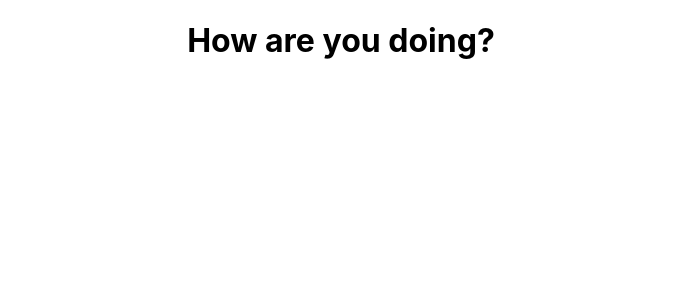
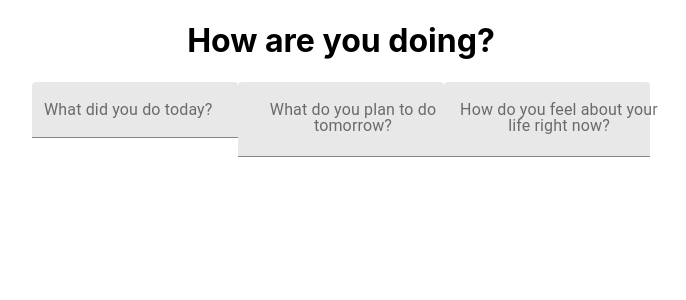
Before and after one commit to nmegrant/daily-check-in-frontend, a React (Create React App) app: page /form in a window 1280 px wide. Shown: the top 300 px of the page, without its empty margins (299-985 px from the left). Built offline with nearby package versions, Linux system fonts and the light colour scheme.

Commit message:
Set up controlled form

```diff
--- a/src/pages/FormPage.js
+++ b/src/pages/FormPage.js
@@ -1,5 +1,48 @@
-import React from "react";
+import React, { useState } from "react";
+import TextField from "@material-ui/core/TextField";
+import FormControl from "@material-ui/core/FormControl";
 
 export default function FormPage() {
-  return <h1>How are you doing?</h1>;
+  const [today, setToday] = useState("");
+  const [tomorrow, setTomorrow] = useState("");
+  const [life, setLife] = useState("");
+
+  return (
+    <div>
+      <h1>How are you doing?</h1>
+
+      <form>
+        <FormControl>
+          <TextField
+            label="What did you do today?"
+            placeholder="What did you do today?"
+            multiline
+            variant="filled"
+            value={today}
+            onChange={(event) => setToday(event.target.value)}
+          />
+        </FormControl>
+        <FormControl>
+          <TextField
+            label="What do you plan to do tomorrow?"
+            placeholder="What do you plan to do tomorrow?"
+            multiline
+            variant="filled"
+            value={tomorrow}
+            onChange={(event) => setTomorrow(event.target.value)}
+          />
+        </FormControl>
+        <FormControl>
+          <TextField
+            label="How do you feel about your life right now?"
+            placeholder="How do you feel about your life right now?"
+            multiline
+            variant="filled"
+            value={life}
+            onChange={(event) => setLife(event.target.value)}
+          />
+        </FormControl>
+      </form>
+    </div>
+  );
 }
```
